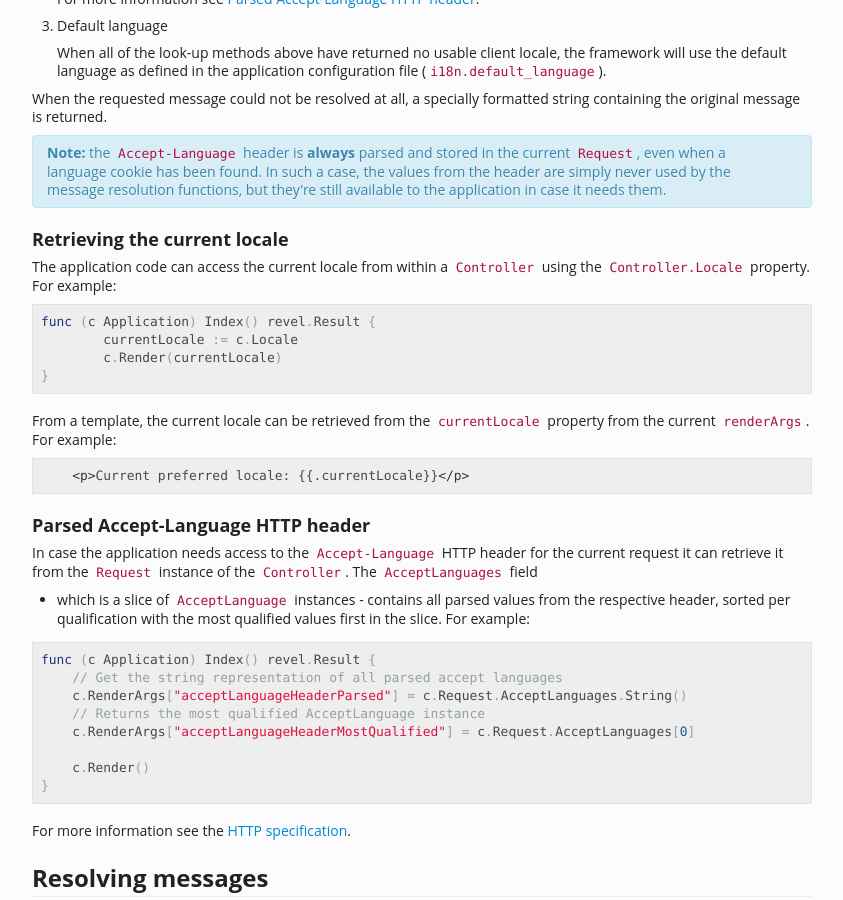
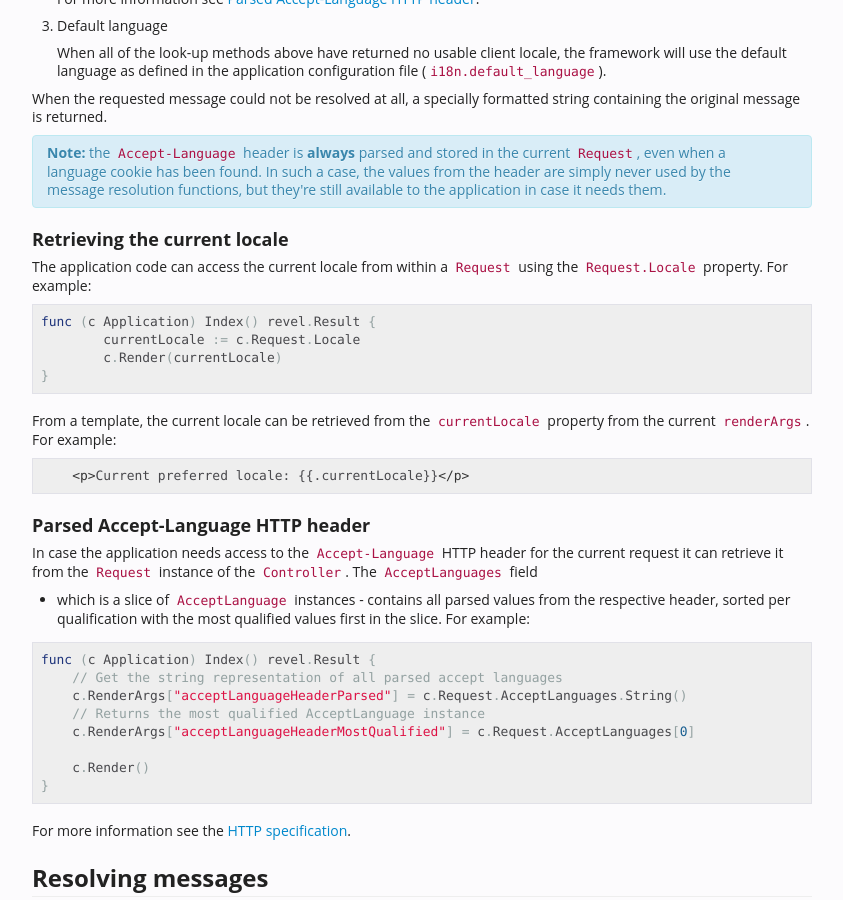
Before and after one commit to revel/revel, a Jekyll site: the page built from manual/i18n-messages.md, in a window 1280 px wide and 900 px high, scrolled down 2911 px. Shown: the whole window, without its empty margins (298-1141 px from the left). Built offline with Jekyll 4.4.1, drawn with Linux system fonts in a browser that asks for light colours.

Commit message:
Update manual/i18n-messages.md
Fixes #72

```diff
--- a/manual/i18n-messages.md
+++ b/manual/i18n-messages.md
@@ -157,11 +157,11 @@ When the requested message could not be resolved at all, a specially formatted s
 
 ### Retrieving the current locale
 
-The application code can access the current locale from within a `Controller` using the `Controller.Locale` property. For example:
+The application code can access the current locale from within a `Request` using the `Request.Locale` property. For example:
 
 <pre class="prettyprint lang-go">
 func (c Application) Index() revel.Result {
-	currentLocale := c.Locale
+	currentLocale := c.Request.Locale
 	c.Render(currentLocale)
 }
 </pre>
```
